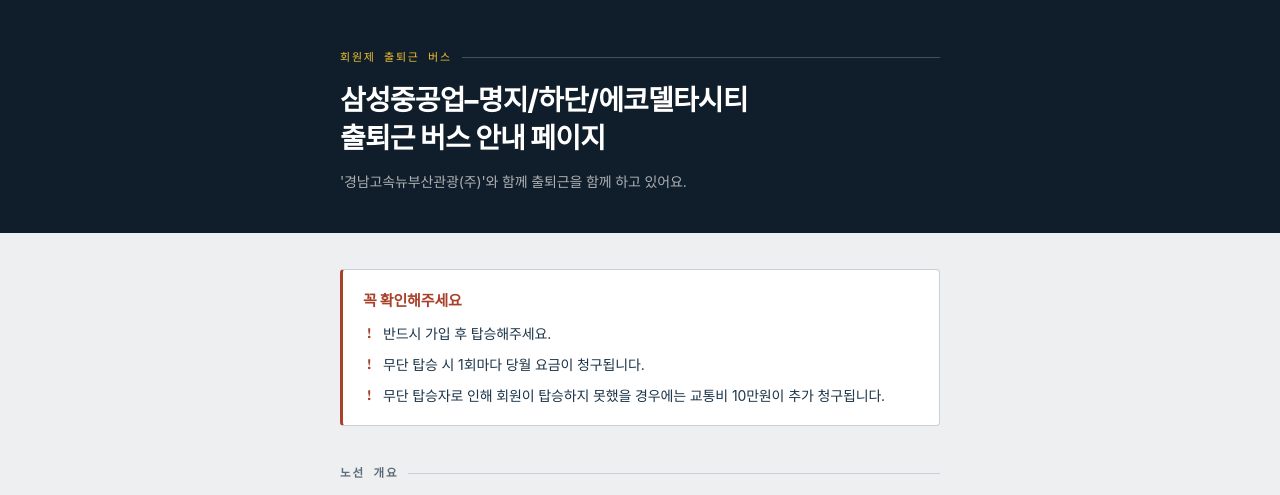
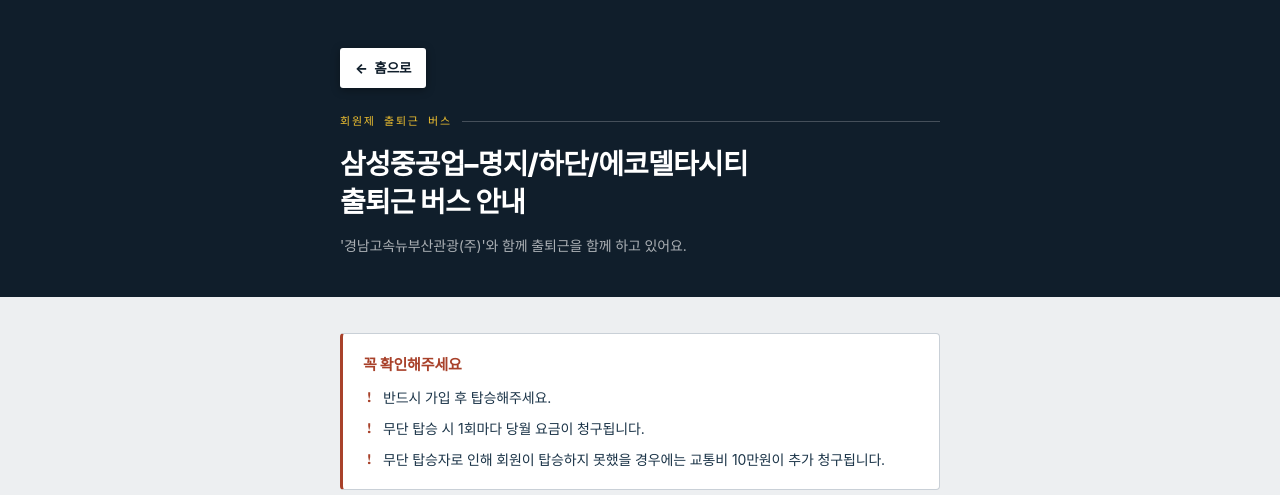
Before and after one commit to gangseo-commute/information, a plain HTML site: page index.html in a window 1280 px wide. Shown: the top 495 px of the page. Drawn offline with Linux system fonts and the light colour scheme; a web font is replaced by a local one.

Commit message:
Add files via upload

```diff
--- a/index.html
+++ b/index.html
@@ -3,7 +3,7 @@
 <head>
 <meta charset="UTF-8">
 <meta name="viewport" content="width=device-width, initial-scale=1.0">
-<title>삼성중공업–명지/하단/에코델타시티 출퇴근 버스 안내</title>
+<title>안내 | 삼성중공업–명지/하단/에코델타시티 출퇴근 버스</title>
 <meta name="description" content="삼성중공업–명지/하단/에코델타시티 출퇴근 버스 회원제 안내 페이지. 노선, 운행 시간, 비용, 가입 방법을 확인하세요.">
 <link rel="stylesheet" as="style" crossorigin href="https://cdn.jsdelivr.net/gh/orioncactus/pretendard@v1.3.9/dist/web/static/pretendard-dynamic-subset.css">
 <link rel="preconnect" href="https://fonts.googleapis.com">
@@ -42,6 +42,20 @@
     padding:48px 0 40px;margin-bottom:36px;
   }
   header .wrap{padding-bottom:0}
+  .home{
+    display:inline-flex;align-items:center;gap:7px;
+    margin-bottom:24px;
+    font-size:13.5px;font-weight:800;letter-spacing:-.01em;
+    color:var(--ink);text-decoration:none;
+    background:#fff;
+    border-radius:3px;
+    padding:9px 15px;
+    box-shadow:0 2px 8px rgba(0,0,0,.35);
+    transition:opacity .15s,transform .1s;
+  }
+  .home:hover{opacity:.88}
+  .home:active{transform:scale(.98)}
+  .home:focus-visible{outline:2.5px solid var(--signal);outline-offset:3px}
   .badge{
     display:flex;align-items:center;gap:10px;
     font-family:var(--mono);font-size:11px;font-weight:500;
@@ -126,7 +140,6 @@
   td.cat{font-weight:800;color:var(--ink);white-space:nowrap}
   td .sat{color:var(--sat);font-weight:600}
   td .hol{color:var(--warn);font-weight:600}
-  tr:last-child td{border-bottom:none}
   .note{font-size:12.5px;color:var(--muted);margin-top:10px;letter-spacing:-.01em;line-height:1.6}
 
   /* ── 비용 ── */
@@ -185,8 +198,9 @@
 
 <header>
   <div class="wrap">
+    <a class="home" href="./">&larr;&ensp;홈으로</a>
     <span class="badge">회원제 출퇴근 버스</span>
-    <h1>삼성중공업–명지/하단/에코델타시티<br>출퇴근 버스 안내 페이지</h1>
+    <h1>삼성중공업–명지/하단/에코델타시티<br>출퇴근 버스 안내</h1>
     <p>'경남고속뉴부산관광(주)'와 함께 출퇴근을 함께 하고 있어요.</p>
   </div>
 </header>
@@ -261,11 +275,11 @@
 
   <!-- 탑승 방법 -->
   <section>
-    <h2>탑승 방법</h2>
+    <h2>가입 절차</h2>
     <div class="card">
       <ol class="steps">
         <li><strong>가입 신청서 작성</strong>
-          <small>아래 버튼을 눌러 신청서를 제출해주세요.</small></li>
+          <small>아래 신규 가입 신청 메뉴에 위치한 '가입 신청서 작성하기'를 눌러 신청서를 제출해주세요.</small></li>
         <li><strong>가입비·월 회비 납입</strong>
           <small>안내에 따라 납입을 완료해주세요.</small></li>
         <li><strong>밴드 가입</strong>
@@ -280,7 +294,7 @@
   <section>
     <h2>신규 가입 신청</h2>
     <a class="cta" href="https://docs.google.com/forms/d/e/1FAIpQLScoN5vBJQd3fdL2jp5mhgHFYrvDwvCfjWdRyFQp6ft3suzFzQ/viewform" target="_blank" rel="noopener">가입 신청서 작성하기</a>
-    <p class="cta-sub">Google 설문지로 이동합니다.</p>
+    <p class="cta-sub">Google form으로 이동합니다.</p>
   </section>
 
 
```
